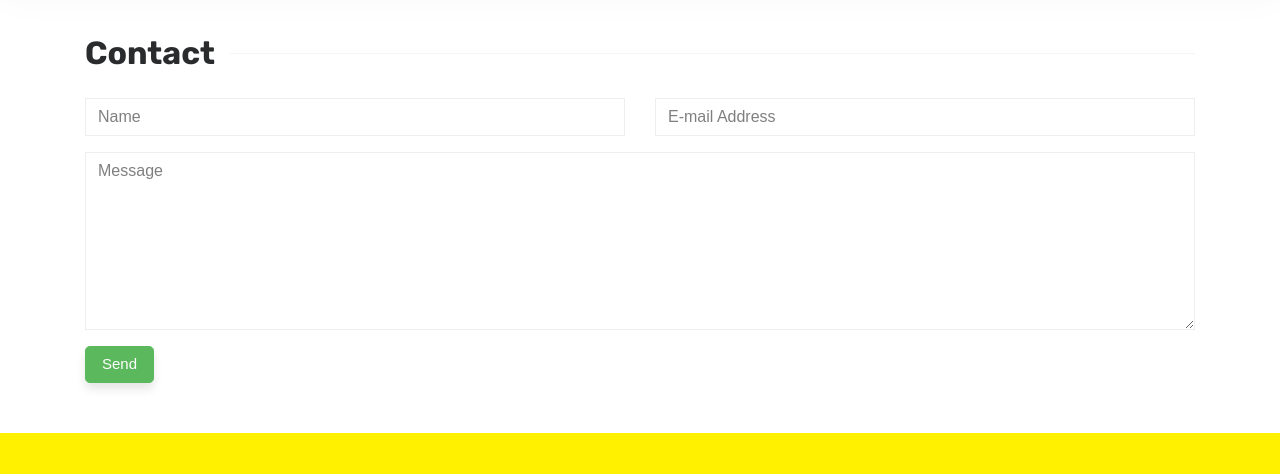
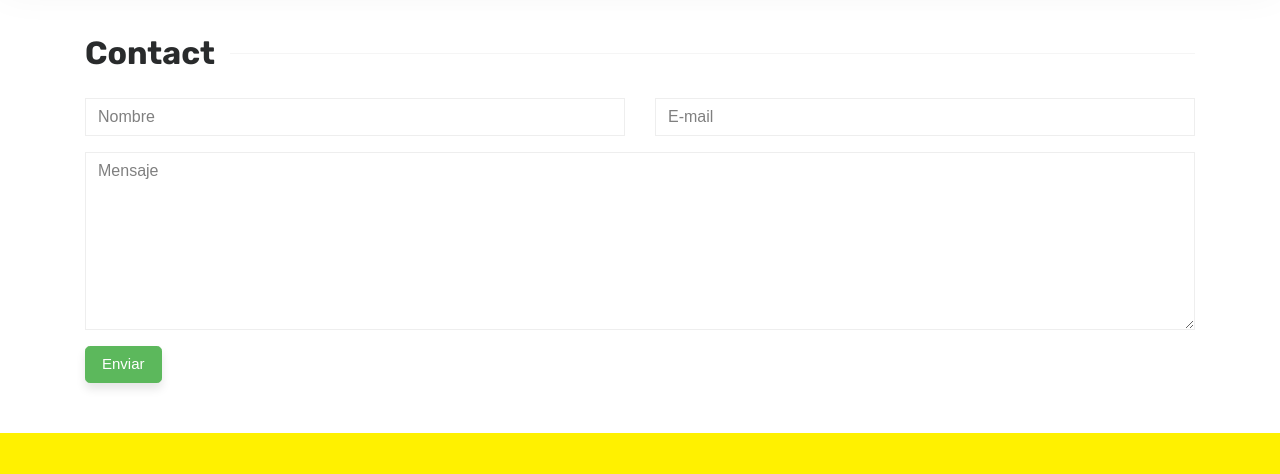
Before and after one commit to msanhueza/alex, a Jekyll site: the page built from contact.html, in a window 1280 px wide. Shown: the part 191-665 px from the top of the page. Built offline with Jekyll 4.4.1, drawn with Linux system fonts in a browser that asks for light colours.

Commit message:
Update contact.html

```diff
--- a/contact.html
+++ b/contact.html
@@ -8,17 +8,17 @@
     <div class="form-group row">
 
         <div class="col-md-6">
-            <input class="form-control" type="text" name="name" placeholder="Name">
+            <input class="form-control" type="text" name="name" placeholder="Nombre">
         </div>
 
         <div class="col-md-6">
-            <input class="form-control" type="email" name="_replyto" placeholder="E-mail Address">
+            <input class="form-control" type="email" name="_replyto" placeholder="E-mail">
         </div>
 
     </div>
 
-    <textarea rows="8" class="form-control mb-3" name="message" placeholder="Message"></textarea>
+    <textarea rows="8" class="form-control mb-3" name="message" placeholder="Mensaje"></textarea>
 
-    <input class="btn btn-success" type="submit" value="Send">
+    <input class="btn btn-success" type="submit" value="Enviar">
 
 </form>
```
